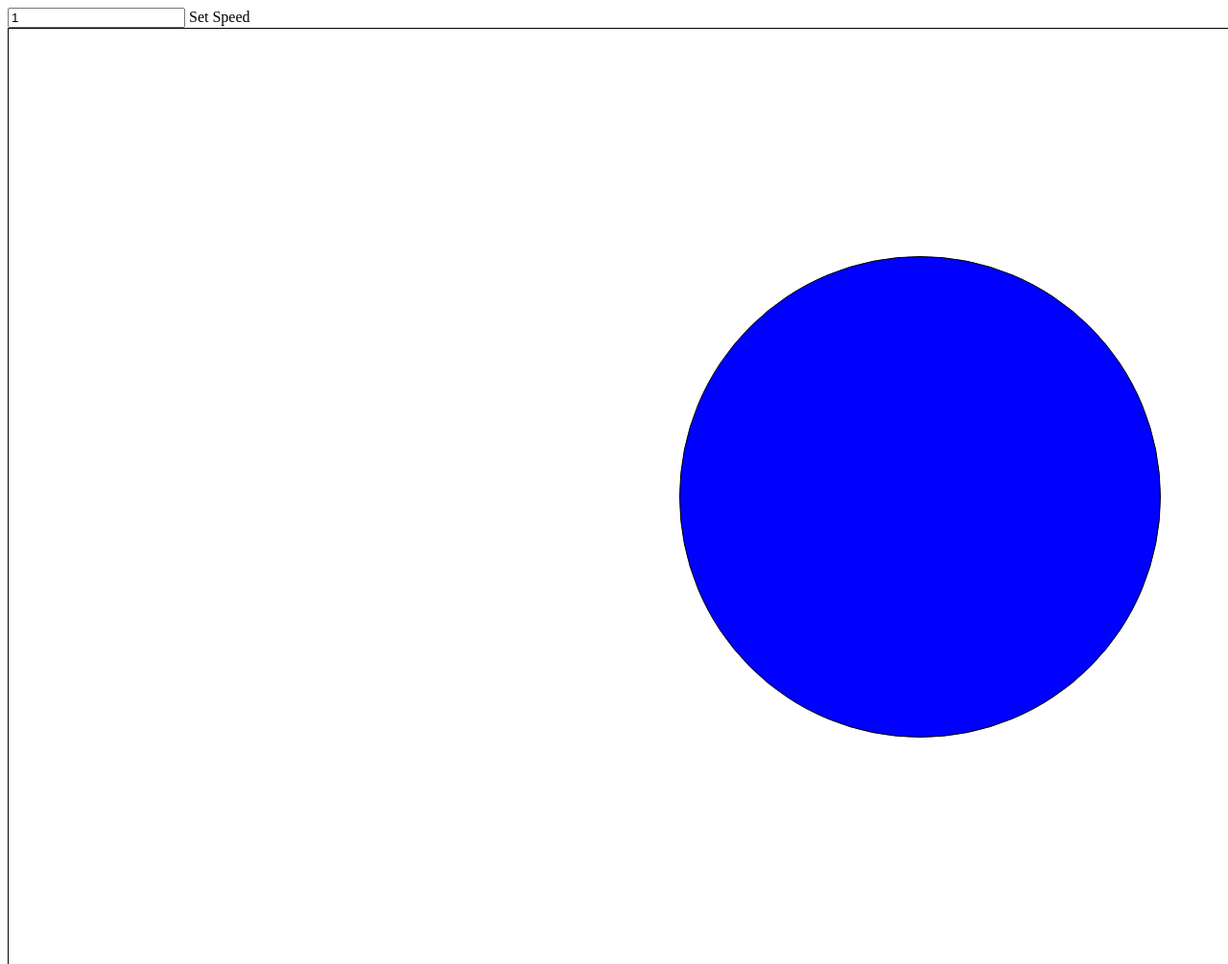
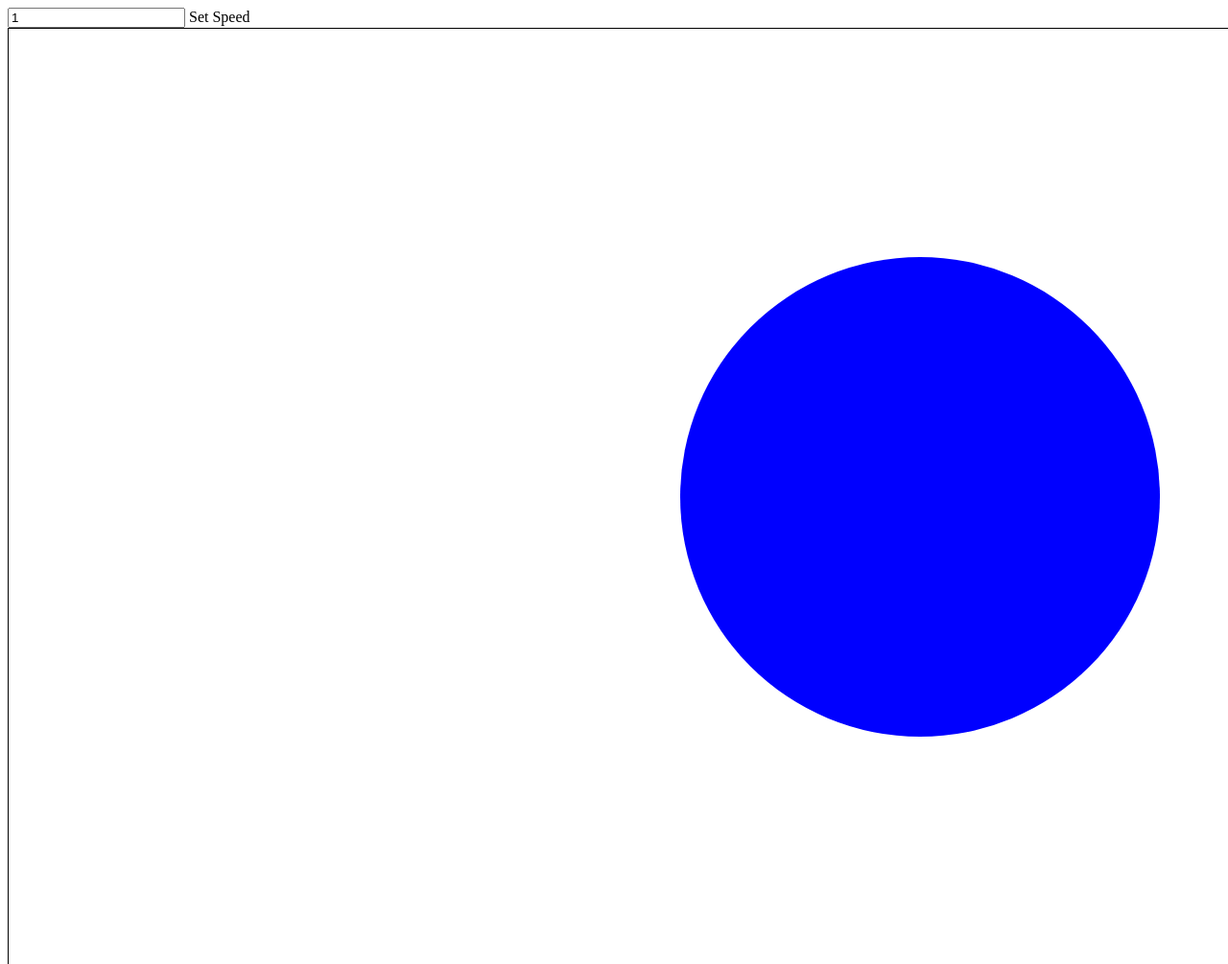
Before and after one commit to DavutHaxor/some-sort-of-circle-in-js, a plain HTML site: page index.html in a window 1280 px wide. Shown: the top 1005 px of the page at 96% size. Drawn offline with Linux system fonts and the light colour scheme.

Commit message:
remove border from circle

```diff
--- a/index.html
+++ b/index.html
@@ -8,7 +8,7 @@
     .circle {
         width: 500px;
         height: 500px;
-        border: 1px solid;
+        border: 1px;
         background-color: blue;
         border-radius: 100%;
 
```
